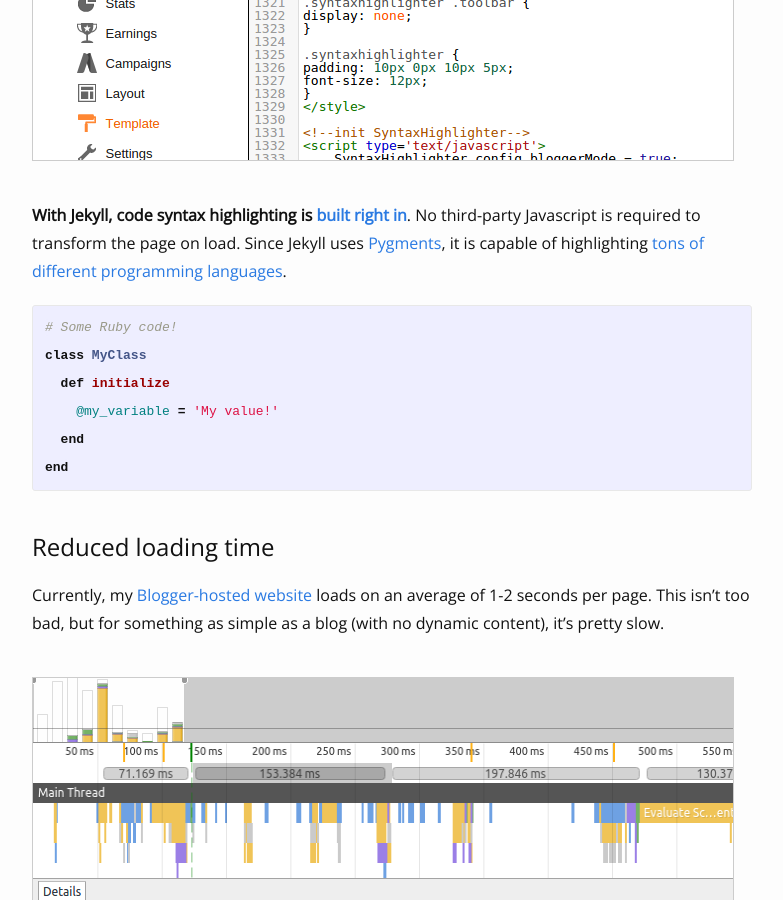
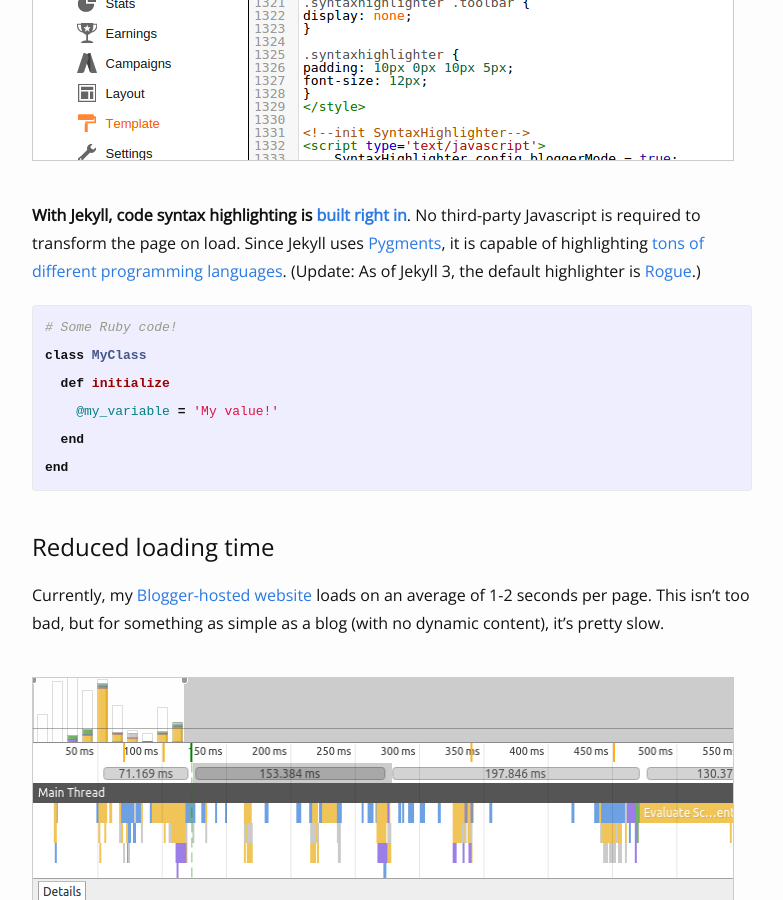
Before and after one commit to era86/era86.github.io, a Jekyll site: the page built from _posts/2016-03-26-why-i-left-blogger-for-jekyll.markdown, in a window 1280 px wide and 900 px high, scrolled down 4574 px. Shown: the whole window, without its empty margins (248-1031 px from the left). Built offline with Jekyll 4.4.1, drawn with Linux system fonts in a browser that asks for light colours; comment, search, counter and statistics services are not loaded.

Commit message:
Add update to jekyll post about Rouge

```diff
--- a/_posts/2016-03-26-why-i-left-blogger-for-jekyll.markdown
+++ b/_posts/2016-03-26-why-i-left-blogger-for-jekyll.markdown
@@ -45,7 +45,7 @@ I discovered a plugin called [SyntaxHighlighter](http://alexgorbatchev.com/Synta
 
 [![Blogger Syntax Highlighting](/assets/images/posts/blogger-syntax-highlighter.png){: .bordered }](/assets/images/posts/blogger-syntax-highlighter.png)
 
-**With Jekyll, code syntax highlighting is [built right in](http://jekyllrb.com/docs/posts/#highlighting-code-snippets)**. No third-party Javascript is required to transform the page on load. Since Jekyll uses [Pygments](http://pygments.org), it is capable of highlighting [tons of different programming languages](http://pygments.org/languages/).
+**With Jekyll, code syntax highlighting is [built right in](http://jekyllrb.com/docs/posts/#highlighting-code-snippets)**. No third-party Javascript is required to transform the page on load. Since Jekyll uses [Pygments](http://pygments.org), it is capable of highlighting [tons of different programming languages](http://pygments.org/languages/). (Update: As of Jekyll 3, the default highlighter is [Rogue](http://rouge.jneen.net/).)
 
 {% highlight ruby %}
 # Some Ruby code!
```
